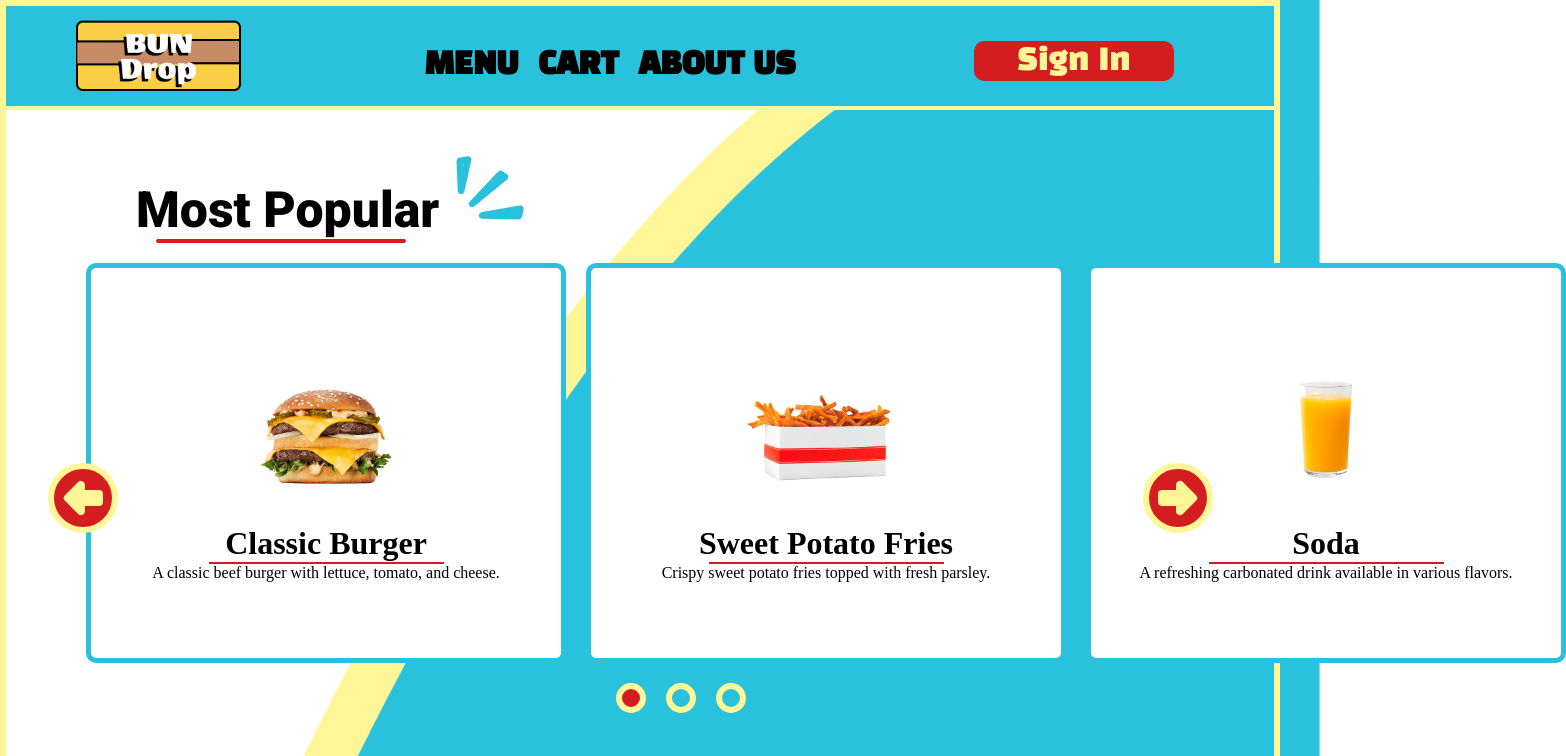
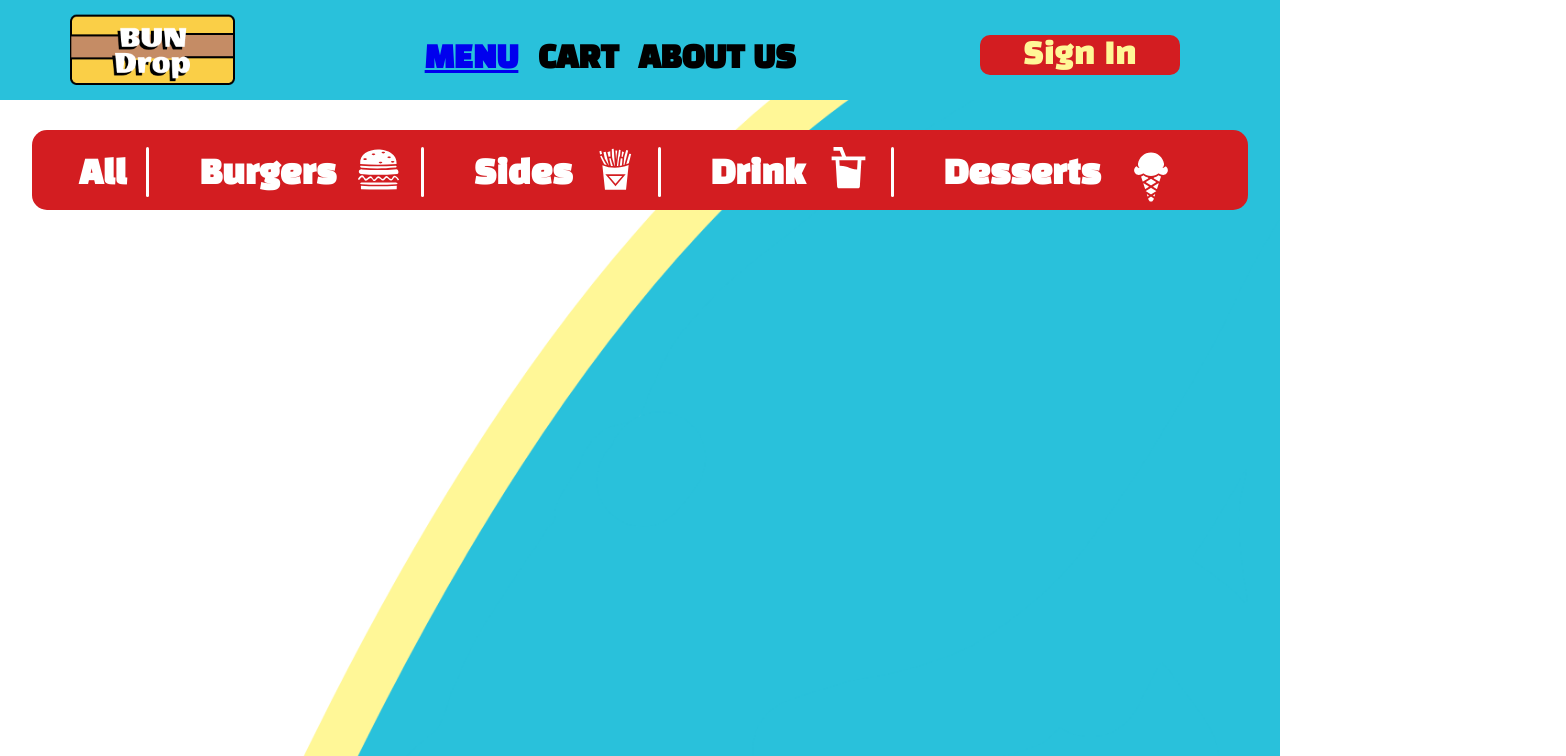
Before and after one commit to NorahBin/bun-drop, a React (Vite) app: page /menupage in a window 1280 px wide. Shown: the top 756 px of the page, 1566 px wide, since content can reach past the window. Built offline with nearby package versions, Linux system fonts and the light colour scheme.

Commit message:
menu navbar

```diff
--- a/src/App.css
+++ b/src/App.css
@@ -1,7 +1,6 @@
-@import url('https://fonts.googleapis.com/css2?family=Luckiest+Guy&display=swap');
-@import url('https://fonts.googleapis.com/css2?family=Luckiest+Guy&family=Roboto:ital,wght@0,100;0,300;0,400;0,500;0,700;0,900;1,100;1,300;1,400;1,500;1,700;1,900&display=swap');
-@import url('https://fonts.googleapis.com/css2?family=Black+Han+Sans&family=Luckiest+Guy&family=Roboto:ital,wght@0,100;0,300;0,400;0,500;0,700;0,900;1,100;1,300;1,400;1,500;1,700;1,900&display=swap');
-
+@import url("https://fonts.googleapis.com/css2?family=Luckiest+Guy&display=swap");
+@import url("https://fonts.googleapis.com/css2?family=Luckiest+Guy&family=Roboto:ital,wght@0,100;0,300;0,400;0,500;0,700;0,900;1,100;1,300;1,400;1,500;1,700;1,900&display=swap");
+@import url("https://fonts.googleapis.com/css2?family=Black+Han+Sans&family=Luckiest+Guy&family=Roboto:ital,wght@0,100;0,300;0,400;0,500;0,700;0,900;1,100;1,300;1,400;1,500;1,700;1,900&display=swap");
 
 * {
   padding: 0;
@@ -9,17 +8,15 @@
   box-sizing: border-box; /* Add this to include padding and border in the element's total width and height */
 }
 
-html, body {
+html,
+body {
   height: 100%; /* Ensure body takes up the full height */
 }
-
 
 body {
   background-image: url("./images/backgroundpic.png");
   background-size: cover;
-    border: 6px solid #fff797;
-
-
+  /* border: 6px solid #fff797; */
 }
 
 .navbar {
@@ -27,21 +24,15 @@ body {
   height: 100px;
   display: flex;
   justify-content: space-between;
-      border: px solid #fff797;
 
-
+  /* border: px solid #fff797; */
 }
 
-.navbar-underline {
+/* .navbar-underline {
   width: 100%;
-  height: 4px; /* Adjust the height as needed */
-  background-color: #fff797; /* Yellow color for the line */
-}
-
-
-
-
-
+  height: 4px;
+  /* background-color: #fff797;  */
+/* } */
 
 /* * {
   padding: 0;
@@ -79,12 +70,11 @@ body {
 .cart-text {
   font-size: 30px;
   font-family: "Black Han Sans";
-
 }
 
 .navbar-text {
   gap: 20px;
-  margin:40px;
+  margin: 40px;
 }
 
 .sign-in {
@@ -115,7 +105,6 @@ body {
   padding-left: 80px;
   padding-right: 80px;
   margin-top: 20px;
-
 }
 
 .card-container {
@@ -136,17 +125,11 @@ body {
   border: #29c1db solid 5px;
 }
 
-
-
-.most-popular-text{
-
-font-family:"Roboto";
-font-weight: 900;
-font-size: 50px;
-margin-left: 80px;
-
-
-
+.most-popular-text {
+  font-family: "Roboto";
+  font-weight: 900;
+  font-size: 50px;
+  margin-left: 80px;
 }
 
 .red-line {
@@ -228,14 +211,12 @@ margin-left: 80px;
   font-size: 48px;
   color: #fff797;
   margin-top: 3px;
-
 }
 
 .right-arrow-icon {
   font-size: 40px;
   color: #fff797;
   margin-top: 3px;
-
 }
 
 /* .landing-wrapper{
@@ -243,7 +224,66 @@ margin-left: 80px;
 
 } */
 
-.most-popular-container{
+.most-popular-container {
   margin-top: 40px;
   margin-left: 50px;
 }
+
+.menu-container {
+  display: flex;
+  justify-content: center;
+}
+
+.menu-text-container {
+  margin-top: 25px;
+  display: flex;
+  justify-content: center;
+  /* justify-content: space-around; */
+  color: white;
+  font-family: "Black Han Sans";
+
+  /* justify-content: space-around; */
+}
+
+.red-menu {
+  margin-top: 30px;
+  height: 80px;
+  width: 95vw;
+  background-color: #d31d21;
+  border-radius: 15px;
+}
+
+.white-line {
+  height: 50px;
+  width: 3px;
+  background-color: white;
+  margin-right: 50px;
+  border-radius: 10px;
+  margin-top: -8px;
+}
+
+.hamburger-icon {
+  font-size: 45px;
+  margin-right: 20px;
+  margin-top: -8px;
+}
+
+.sides-icon {
+  font-size: 45px;
+  margin-right: 20px;
+  margin-top: -8px;
+}
+.dessert-icon {
+  font-size: 60px;
+  margin-right: 20px;
+  margin-top: -8px;
+}
+
+.drink-icon {
+  font-size: 45px;
+  margin-right: 20px;
+  margin-top: -8px;
+}
+.menu-text-container h1 {
+  margin-right: 20px; /* Adjust this value to add space between h1 elements and white lines */
+}
--- a/src/App.jsx
+++ b/src/App.jsx
@@ -5,6 +5,9 @@ import "./App.css";
 import NavBar from "./components/Navbar";
 import LandingPageComp from "./components/LandingPageComp";
 import { BrowserRouter as Router, Routes, Route, Link } from "react-router-dom";
+import LandingPage from "./pages/LandingPage";
+import MenuPage from "./pages/MenuPage";
+
 
 function App() {
   return (
@@ -13,10 +16,13 @@ function App() {
         <>
           <NavBar />
         </>
-        <Routes></Routes>
+        <Routes>
+          <Route path="/" element={<LandingPage />} />
+          <Route path="/menupage" element={<MenuPage />} />
+        </Routes>
       </Router>
 
-      <LandingPageComp />
+      {/* <LandingPageComp /> */}
     </>
   );
 }
--- /dev/null
+++ b/src/components/MenuComponent.jsx
@@ -0,0 +1,75 @@
+import React from "react";
+import { GiHamburger } from "react-icons/gi";
+import { RiDrinks2Fill } from "react-icons/ri";
+import { GiFrenchFries } from "react-icons/gi";
+import { IoIosIceCream } from "react-icons/io";
+
+function MenuComponent() {
+  return (
+    <>
+      <div className="menu-container">
+        <div className="red-menu">
+          <div className="menu-text-container">
+            <h1 className="all-text">All</h1>
+            <span className="white-line"></span>
+
+            <h1 className="burger-text">Burgers</h1>
+            <GiHamburger className="hamburger-icon" />
+
+            <span className="white-line"></span>
+            <h1>Sides</h1>
+            <GiFrenchFries className="sides-icon" />
+
+            <span className="white-line"></span>
+
+            <h1>Drink</h1>
+            <RiDrinks2Fill className="drink-icon" />
+
+            <span className="white-line"></span>
+            <h1>Desserts</h1>
+            <IoIosIceCream className="dessert-icon" />
+          </div>
+        </div>
+      </div>
+    </>
+  );
+}
+
+export default MenuComponent;
+
+// import React from "react";
+// import { GiHamburger } from "react-icons/gi";
+// import { RiDrinks2Fill } from "react-icons/ri";
+// import { CiFries } from "react-icons/ci";
+// import { GiFrenchFries } from "react-icons/gi";
+// import { IoIosIceCream } from "react-icons/io";
+
+// function MenuComponent() {
+//     return (
+//       <>
+//         <div className="menu-container">
+//           <div className="red-menu">
+//             <div className="menu-text-container">
+//               <h1 className="burger-text">Burgers</h1>
+//               <GiHamburger className="hamburger-icon" />
+
+//               <span className="white-line"></span>
+//               <h1>Sides</h1>
+//               <GiFrenchFries className="sides-icon" />
+
+//               <span className="white-line"></span>
+
+//               <h1>Drink</h1>
+//               <RiDrinks2Fill className="drink-icon" />
+
+//               <span className="white-line"></span>
+//                 <h1>Desserts</h1>
+//                 <IoIosIceCream className="dessert-icon" />
+//             </div>
+//           </div>
+//         </div>
+//       </>
+//     );
+// }
+
+// export default MenuComponent;
--- a/src/components/Navbar.jsx
+++ b/src/components/Navbar.jsx
@@ -1,4 +1,6 @@
 import bundrop from "../images/bundrop.png";
+import {NavLink} from "react-router-dom";
+
 
 function NavBar() {
   return (
@@ -6,12 +8,14 @@ function NavBar() {
       <div className="navbar">
         <img src={bundrop} alt="Logo" className="navbar-logo" />
         <div className="flexbox navbar-text">
-          <h2 className="menu-text"> MENU</h2>
+          <NavLink to="/menupage">
+            <h2 className="menu-text"> MENU</h2>
+          </NavLink>
+          {/* <h2 className="menu-text"> MENU</h2> */}
           <h2 className="cart-text"> CART</h2>
           <h2 className="cart-text"> ABOUT US</h2>
         </div>
         <button className="sign-in">Sign In</button>
-
       </div>
       <div className="navbar-underline"></div> {/* Add this line */}
     </>
--- /dev/null
+++ b/src/pages/LandingPage.jsx
@@ -0,0 +1,11 @@
+import React from "react";
+import LandingPageComponent from "../components/LandingPageComp";
+
+function LandingPage() {
+    return (<>
+
+  <LandingPageComponent/>
+    </>  );
+}
+
+export default LandingPage;
--- /dev/null
+++ b/src/pages/MenuPage.jsx
@@ -0,0 +1,11 @@
+import React from "react";
+import MenuComponent from "../components/MenuComponent";
+
+function MenuPage() {
+    return (
+       <MenuComponent/>
+
+     );
+}
+
+export default MenuPage;
```
Also changed, not shown: src/components/LandingPageComp.jsx (+0 -64 lines), src/components/MenuCardsComponent.jsx (added, +7 -0 lines).
